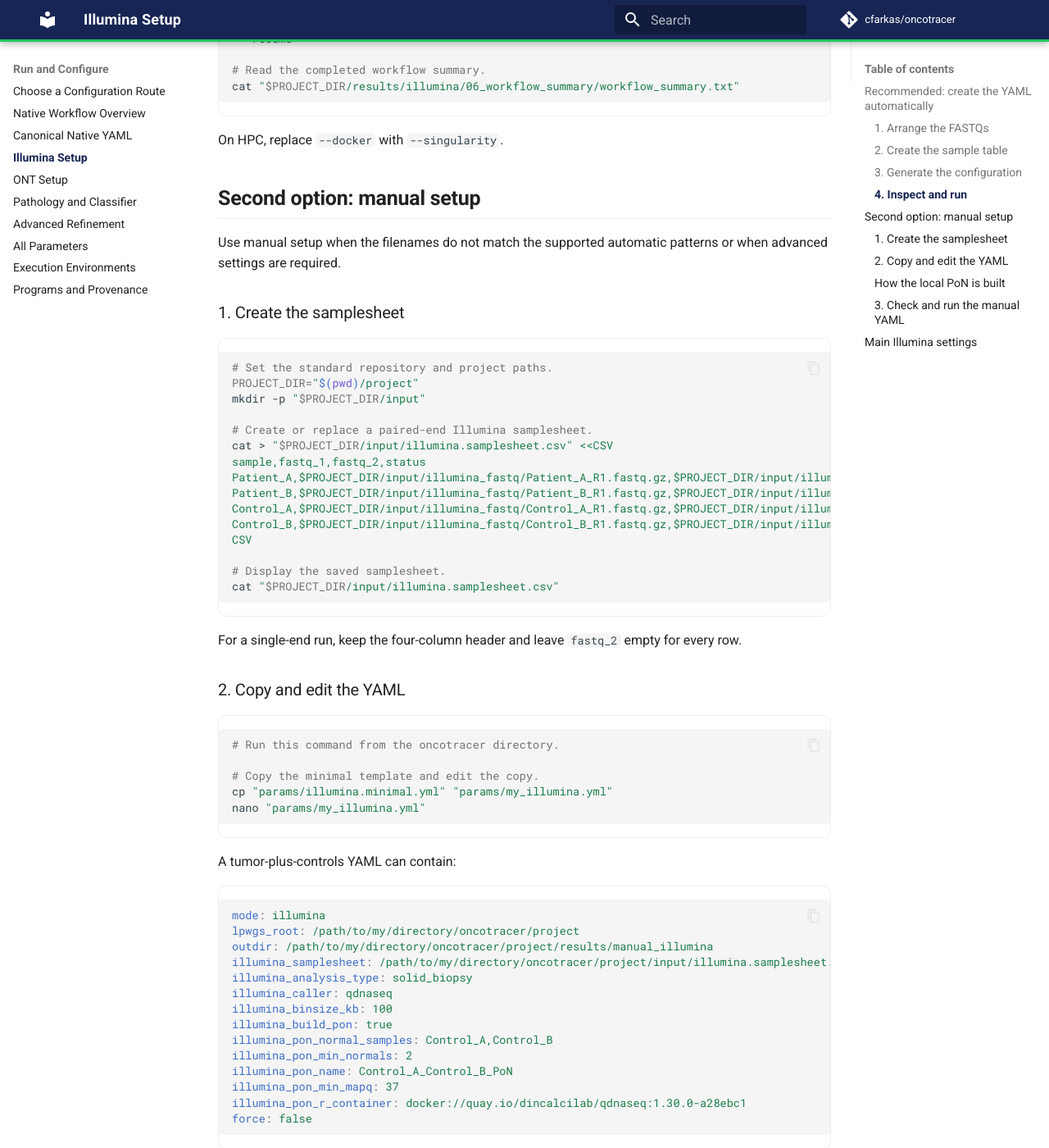
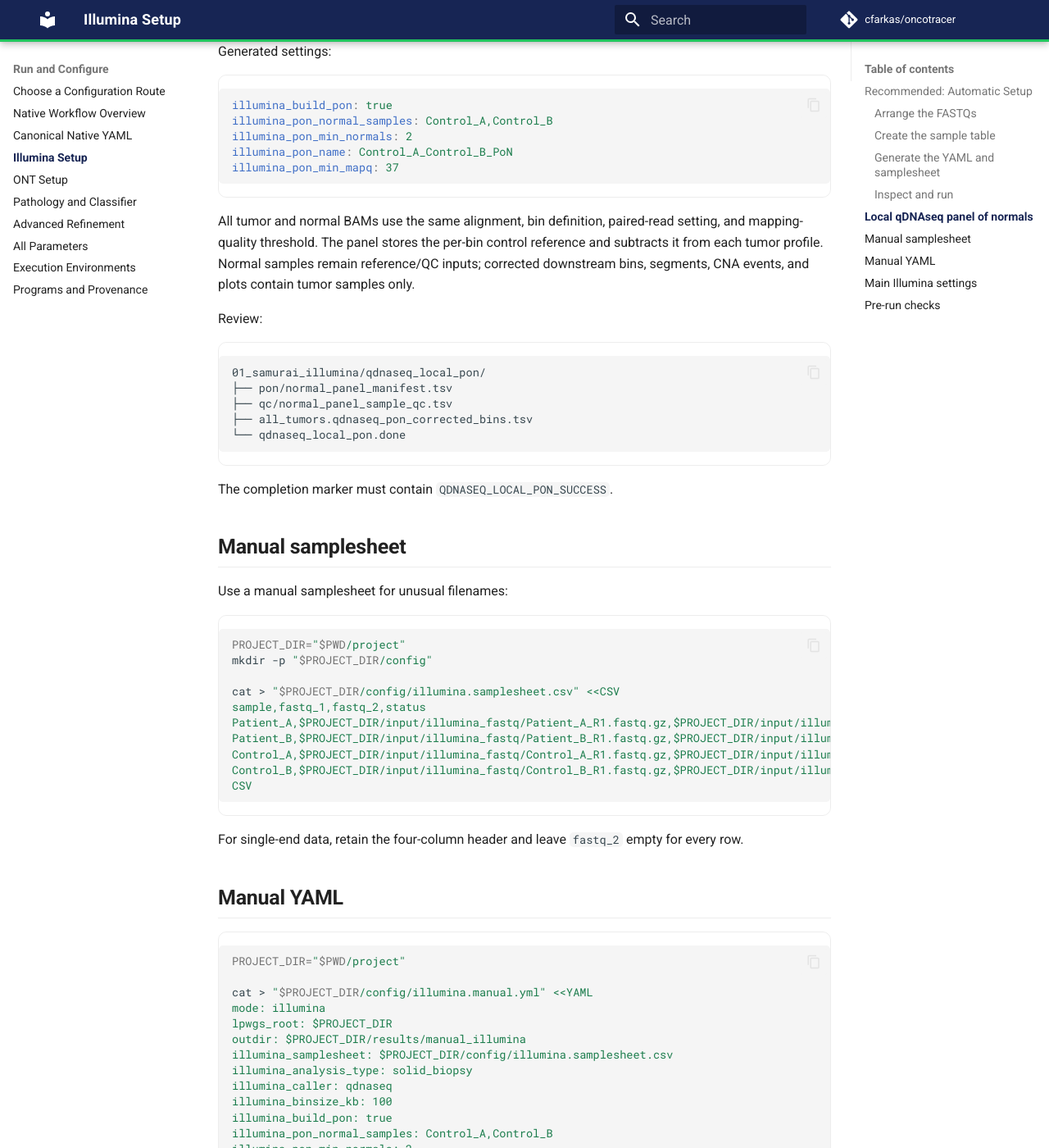
Before and after one commit to cfarkas/oncotracer, an MkDocs documentation site: the page built from docs/configuration/illumina.md, in a window 1280 px wide and 1400 px high, scrolled down 2290 px. Shown: the whole window at 82% size. Built offline with MkDocs 1.6.1 and Material for MkDocs 9.7.7, drawn with Linux system fonts in a browser that asks for light colours; comment, search, counter and statistics services are not loaded; some of the changed text lies outside the part shown.

Commit message:
docs(v2): migrate Illumina and ONT configuration guides

````diff
--- a/docs/configuration/illumina.md
+++ b/docs/configuration/illumina.md
@@ -1,24 +1,15 @@
-# Illumina Configuration
+# Illumina configuration
 
-> **Legacy v1.1 documentation.** This unlisted page describes the immutable Nextflow release. For native v2, use [Native YAML configuration](../configuration_v2.md) and [Automatic Setup](../auto_params.md).
+Use this route for single-end or paired-end Illumina FASTQs. Native v2 validates the inputs, aligns with BWA, performs samtools/Picard processing, runs qDNAseq or a local qDNAseq normal panel, refines CNA boundaries from BAM depth, and creates CNA tables, plots, and summaries.
 
-Use this route for single-end or paired-end Illumina FASTQs. OncoTracer aligns the reads, runs SAMURAI/qDNAseq, refines CNA boundaries, and creates tables, plots, and a workflow summary.
+## Recommended: Automatic Setup
 
-The examples use paths relative to the cloned `oncotracer` directory.
+### Arrange the FASTQs
 
-## Recommended: create the YAML automatically
-
-Automatic Setup supports either:
-
-- one `<sample>.fastq.gz` or `<sample>.fq.gz` file per sample; or
-- one `<sample>_R1.fastq.gz` and `<sample>_R2.fastq.gz` pair per sample.
-
-Do not mix single-end and paired-end libraries in one run.
-
-### 1. Arrange the FASTQs
+Paired-end example:
 
 ```text
-/path/to/my/directory/oncotracer/project/input/illumina_fastq/
+project/input/illumina_fastq/
 ├── Patient_A_R1.fastq.gz
 ├── Patient_A_R2.fastq.gz
 ├── Patient_B_R1.fastq.gz
@@ -29,48 +20,42 @@
 └── Control_B_R2.fastq.gz
 ```
 
-### 2. Create the sample table
+Single-end files may be named `<sample>.fastq.gz`. Do not mix layouts in one run.
+
+### Create the sample table
 
 ```bash
-# Set the standard repository and project paths.
-PROJECT_DIR="$(pwd)/project"
+PROJECT_DIR="$PWD/project"
 mkdir -p "$PROJECT_DIR/input/illumina_fastq"
 
-# Create or replace the Illumina sample table.
-cat > "$PROJECT_DIR/input/illumina_fastq/samples.csv" <<'CSV'
+cat > "$PROJECT_DIR/input/illumina_samples.csv" <<'CSV'
 sample_name,status
 Patient_A,TUMOR
 Patient_B,TUMOR
 Control_A,NORMAL
 Control_B,NORMAL
 CSV
-
-# Display the saved table.
-cat "$PROJECT_DIR/input/illumina_fastq/samples.csv"
 ```
 
-`sample_name` must match the FASTQ filename prefix exactly. Zero normal rows run without a local panel, one normal is rejected, and two or more normals enable the local qDNAseq reference.
+`sample_name` must match the FASTQ filename prefix exactly.
 
-### 3. Generate the configuration
+### Generate the YAML and samplesheet
 
 ```bash
-# Set the standard repository and project paths.
-PROJECT_DIR="$(pwd)/project"
+PROJECT_DIR="$PWD/project"
 
-# Generate the Illumina YAML and FASTQ samplesheet.
-nextflow run main.nf --auto_params \
+oncotracer auto \
   --mode illumina \
-  --reads_folder "$PROJECT_DIR/input/illumina_fastq" \
-  --sample_table "$PROJECT_DIR/input/illumina_fastq/samples.csv" \
-  --auto_config_dir "$PROJECT_DIR/config/illumina" \
-  --auto_outdir "$PROJECT_DIR/results/illumina" \
-  -work-dir "$PROJECT_DIR/work/auto_params_illumina"
+  --reads-folder "$PROJECT_DIR/input/illumina_fastq" \
+  --sample-table "$PROJECT_DIR/input/illumina_samples.csv" \
+  --config-dir "$PROJECT_DIR/config/illumina" \
+  --outdir "$PROJECT_DIR/results/illumina"
 ```
 
 Automatic Setup validates every gzip file and writes:
 
 ```text
-/path/to/my/directory/oncotracer/project/config/illumina/
+project/config/illumina/
 ├── auto_params_manifest.tsv
 ├── illumina.auto.yml
 └── illumina.samplesheet.csv
@@ -78,72 +63,85 @@
 
 It does not start the analysis.
 
-### 4. Inspect and run
+### Inspect and run
 
 ```bash
-# Set the standard repository and project paths.
-PROJECT_DIR="$(pwd)/project"
+PROJECT_DIR="$PWD/project"
 
-# Inspect the generated files.
-sed -n '1,140p' "$PROJECT_DIR/config/illumina/illumina.auto.yml"
+sed -n '1,180p' "$PROJECT_DIR/config/illumina/illumina.auto.yml"
 sed -n '1,30p' "$PROJECT_DIR/config/illumina/illumina.samplesheet.csv"
 cat "$PROJECT_DIR/config/illumina/auto_params_manifest.tsv"
 
-# Run the generated YAML with Docker.
-nextflow run main.nf --docker \
-  -params-file "$PROJECT_DIR/config/illumina/illumina.auto.yml" \
-  -work-dir "$PROJECT_DIR/work/illumina" \
-  -resume
+oncotracer run \
+  --backend conda \
+  --config "$PROJECT_DIR/config/illumina/illumina.auto.yml"
 
-# Read the completed workflow summary.
 cat "$PROJECT_DIR/results/illumina/06_workflow_summary/workflow_summary.txt"
 ```
 
-On HPC, replace `--docker` with `--singularity`.
+## Local qDNAseq panel of normals
 
-## Second option: manual setup
+Automatic Setup applies this rule:
 
-Use manual setup when the filenames do not match the supported automatic patterns or when advanced settings are required.
+| Normal rows | Behavior |
+| ---: | --- |
+| 0 | Run qDNAseq without a local panel |
+| 1 | Reject the configuration |
+| 2 or more | Build and apply a run-local median-log₂ reference |
 
-### 1. Create the samplesheet
+Generated settings:
+
+```yaml
+illumina_build_pon: true
+illumina_pon_normal_samples: Control_A,Control_B
+illumina_pon_min_normals: 2
+illumina_pon_name: Control_A_Control_B_PoN
+illumina_pon_min_mapq: 37
+```
+
+All tumor and normal BAMs use the same alignment, bin definition, paired-read setting, and mapping-quality threshold. The panel stores the per-bin control reference and subtracts it from each tumor profile. Normal samples remain reference/QC inputs; corrected downstream bins, segments, CNA events, and plots contain tumor samples only.
+
+Review:
+
+```text
+01_samurai_illumina/qdnaseq_local_pon/
+├── pon/normal_panel_manifest.tsv
+├── qc/normal_panel_sample_qc.tsv
+├── all_tumors.qdnaseq_pon_corrected_bins.tsv
+└── qdnaseq_local_pon.done
+```
+
+The completion marker must contain `QDNASEQ_LOCAL_PON_SUCCESS`.
+
+## Manual samplesheet
+
+Use a manual samplesheet for unusual filenames:
 
 ```bash
-# Set the standard repository and project paths.
-PROJECT_DIR="$(pwd)/project"
-mkdir -p "$PROJECT_DIR/input"
+PROJECT_DIR="$PWD/project"
+mkdir -p "$PROJECT_DIR/config"
 
-# Create or replace a paired-end Illumina samplesheet.
-cat > "$PROJECT_DIR/input/illumina.samplesheet.csv" <<CSV
+cat > "$PROJECT_DIR/config/illumina.samplesheet.csv" <<CSV
 sample,fastq_1,fastq_2,status
 Patient_A,$PROJECT_DIR/input/illumina_fastq/Patient_A_R1.fastq.gz,$PROJECT_DIR/input/illumina_fastq/Patient_A_R2.fastq.gz,tumor
 Patient_B,$PROJECT_DIR/input/illumina_fastq/Patient_B_R1.fastq.gz,$PROJECT_DIR/input/illumina_fastq/Patient_B_R2.fastq.gz,tumor
 Control_A,$PROJECT_DIR/input/illumina_fastq/Control_A_R1.fastq.gz,$PROJECT_DIR/input/illumina_fastq/Control_A_R2.fastq.gz,normal
 Control_B,$PROJECT_DIR/input/illumina_fastq/Control_B_R1.fastq.gz,$PROJECT_DIR/input/illumina_fastq/Control_B_R2.fastq.gz,normal
 CSV
-
-# Display the saved samplesheet.
-cat "$PROJECT_DIR/input/illumina.samplesheet.csv"
 ```
 
-For a single-end run, keep the four-column header and leave `fastq_2` empty for every row.
+For single-end data, retain the four-column header and leave `fastq_2` empty for every row.
 
-### 2. Copy and edit the YAML
+## Manual YAML
 
 ```bash
-# Run this command from the oncotracer directory.
+PROJECT_DIR="$PWD/project"
 
-# Copy the minimal template and edit the copy.
-cp "params/illumina.minimal.yml" "params/my_illumina.yml"
-nano "params/my_illumina.yml"
-```
-
-A tumor-plus-controls YAML can contain:
-
-```yaml
+cat > "$PROJECT_DIR/config/illumina.manual.yml" <<YAML
 mode: illumina
-lpwgs_root: /path/to/my/directory/oncotracer/project
-outdir: /path/to/my/directory/oncotracer/project/results/manual_illumina
-illumina_samplesheet: /path/to/my/directory/oncotracer/project/input/illumina.samplesheet.csv
+lpwgs_root: $PROJECT_DIR
+outdir: $PROJECT_DIR/results/manual_illumina
+illumina_samplesheet: $PROJECT_DIR/config/illumina.samplesheet.csv
 illumina_analysis_type: solid_biopsy
 illumina_caller: qdnaseq
 illumina_binsize_kb: 100
@@ -152,41 +150,45 @@
 illumina_pon_min_normals: 2
 illumina_pon_name: Control_A_Control_B_PoN
 illumina_pon_min_mapq: 37
-illumina_pon_r_container: docker://quay.io/dincalcilab/qdnaseq:1.30.0-a28ebc1
+run_cna_classifier: false
 force: false
-```
+YAML
 
-### How the local PoN is built
+oncotracer run \
+  --backend conda \
+  --config "$PROJECT_DIR/config/illumina.manual.yml" \
+  --dry-run
 
-All tumor and normal BAMs use the same alignment stage, bin definition, paired-read setting, and MAPQ threshold. qDNAseq computes the per-bin median signal across the selected controls and subtracts that reference from each tumor profile. Corrected bins, segments, and plots contain tumors only.
-
-The normal list must contain every and only samplesheet row marked `normal`. At least two controls are required. Review `qc/normal_panel_sample_qc.tsv` before interpreting corrected calls.
-
-### 3. Check and run the manual YAML
-
-```bash
-# Run this command from the oncotracer directory.
-
-# Check workflow connections without running the scientific tools.
-nextflow run main.nf -stub-run --docker \
-  -params-file "params/my_illumina.yml"
-
-# Run or resume the manual configuration.
-nextflow run main.nf --docker \
-  -params-file "params/my_illumina.yml" \
-  -resume
+oncotracer run \
+  --backend conda \
+  --config "$PROJECT_DIR/config/illumina.manual.yml"
 ```
 
 ## Main Illumina settings
 
-| Setting | Default | Purpose |
+| Setting | Typical value | Purpose |
 | --- | --- | --- |
-| `illumina_analysis_type` | `solid_biopsy` | SAMURAI analysis preset |
+| `illumina_samplesheet` | absolute CSV path | Exact FASTQ/sample/status contract |
+| `illumina_analysis_type` | `solid_biopsy` | Analysis preset |
 | `illumina_caller` | `qdnaseq` | Illumina CNA caller |
-| `illumina_binsize_kb` | `100` | Initial bin size in kilobases |
-| `illumina_build_pon` | `false` | Enable the local qDNAseq normal reference |
-| `illumina_pon_normal_samples` | none | Exact comma-separated normal IDs |
-| `illumina_pon_min_normals` | `2` | Minimum required controls |
-| `force` | `false` | Keep false for normal project runs |
+| `illumina_binsize_kb` | `100` | Initial qDNAseq bin width |
+| `illumina_build_pon` | `false` or `true` | Enable local normal panel |
+| `illumina_pon_normal_samples` | comma-separated IDs | Exact normal sample set |
+| `illumina_pon_min_normals` | `2` or study-specific value | Minimum controls |
+| `illumina_pon_min_mapq` | `37` | Panel read mapping-quality threshold |
+| `run_cna_classifier` | `false` | Add native cancer-context reports |
+| `force` | `false` | Preserve reusable stages |
 
-See [All parameters](parameter_reference.md) for advanced options.
+## Pre-run checks
+
+```bash
+PROJECT_DIR="$PWD/project"
+SHEET="$PROJECT_DIR/config/illumina/illumina.samplesheet.csv"
+
+test -s "$SHEET"
+sed -n '1,30p' "$SHEET"
+gzip -t "$PROJECT_DIR/input/illumina_fastq/Patient_A_R1.fastq.gz"
+gzip -t "$PROJECT_DIR/input/illumina_fastq/Patient_A_R2.fastq.gz"
+```
+
+Use a new YAML and `outdir` when changing bin size, panel membership, or other scientific settings.
````
Also changed, not shown: docs/configuration/ont.md (+118 -95 lines).
